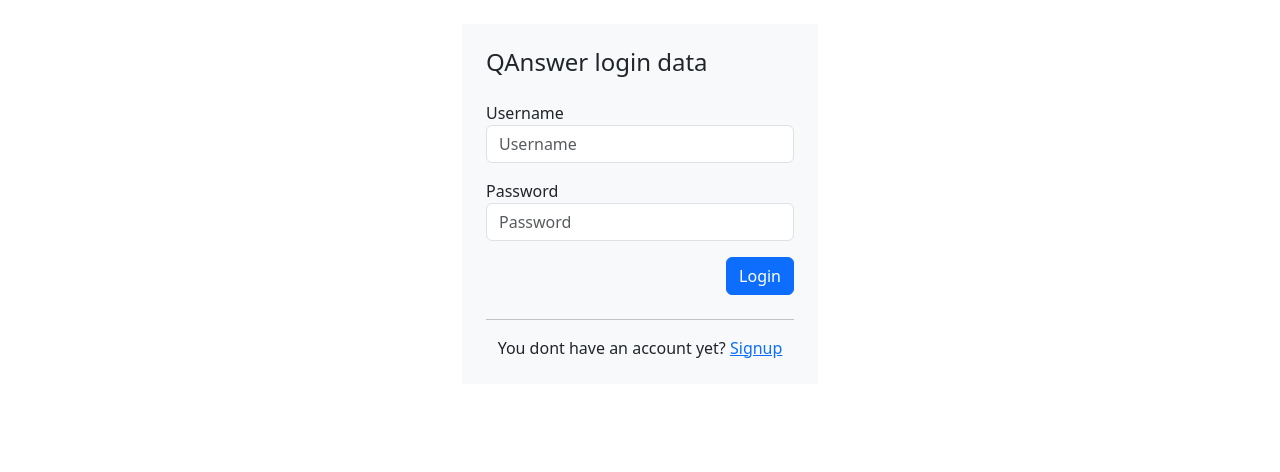
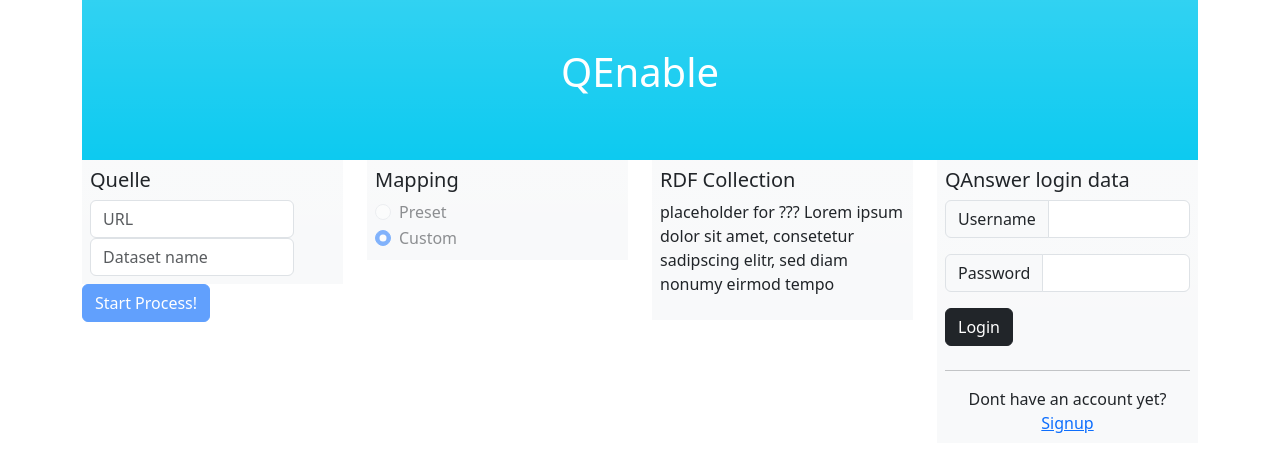
Before and after one commit to lremane/plattform-zur-datensammlung-und-suchmaschinenerzeugung, a Flask app: page / in a window 1280 px wide. Shown: the top 472 px of the page. Run offline with Flask 2, Linux system fonts and the light colour scheme; some libraries are stand-ins or nearby versions.

Commit message:
login_on_landing_page: frontend in bootstrap & unused templates removed & app modified & css modified

```diff
--- a/src/app.py
+++ b/src/app.py
@@ -15,7 +15,7 @@ crawler = RdfaCrawler()
 
 @app.route("/")
 def home():
-    return render_template('login.html')
+    return render_template('index.html')
 
 
 @app.route('/crawler-run', methods=['POST'])
@@ -47,14 +47,15 @@ def upload_data():
         pass
 
 
-@app.route('/tonys-page', methods=['POST'])
+@app.route('/check_login_data', methods=['POST'])
 def check_login_data():
-    qaclient.login(request.form.get('username'), request.form.get('password'))
+    qaclient.login(request.get_json()[0]['username'],
+                   request.get_json()[1]['password'])
 
     if qaclient.token:
-        return render_template('index.html')
+        return jsonify({'res': '1'})
     else:
-        return render_template('error.html')
+        return jsonify({'res': '0'})
 
 
 if __name__ == '__main__':
--- a/src/static/js/index.js
+++ b/src/static/js/index.js
@@ -50,6 +50,34 @@ $(function() {
         });
     };
 
+    var accountCheck = function() {
+      var $username = $('#username').val(),
+          $password = $('#password').val(),
+          $processLauncher = $('#js-process-launcher'),
+          $loginWrapper = $('#js-login-wrapper'),
+          data      = [ {"username": $username}, {"password": $password} ];
+
+      $.ajax({
+        type: 'POST',
+        url: '/check_login_data',
+        data: JSON.stringify(data),
+        contentType: 'application/json',
+        dataType: 'json',
+        success: function(e) {
+          let res = e.res;
+          if (res === '1') {
+            $processLauncher.prop("disabled", false);
+            $loginWrapper.css('visibility', 'hidden');
+          }
+          alert(res === '0' ? 'Error' : 'Success');
+        },
+        error: function() {
+          alert("something is wrong, like really wrong");
+        }
+      });
+    };
+
     $('#start-process').on('click', uploadData);
-    $('#js-crawler-luncher').on('click', crawlerRun); //start-process
+    $('#js-crawler-luncher').on('click', crawlerRun);
+    $('#js-account-check').on('click', accountCheck);
 });
--- a/src/templates/error.html
+++ b/src/templates/error.html
@@ -10,7 +10,7 @@
   <body>
     <div class="container">
       <h1> ERROR </h1>
-      <p class="h2 text-center mb-2"> Something went wrong </p>
+      <p class="h2 text-center mb-2"> Something is wrong: username, email or password. I have almost no idea (^_^)</p>
     </div>
   </body>
 </html>
--- a/src/templates/index.html
+++ b/src/templates/index.html
@@ -1,70 +1,81 @@
 <!DOCTYPE html>
 <html lang="de">
-<head>
+
+  <head>
+    <title>QEnable</title>
     <meta charset="utf-8">
     <meta name="viewport" content="width=device-width, initial-scale=1.0">
-    <title>PzDuS</title>
+    <link rel="stylesheet" href="static/css/index.css">
+    <link rel="shortcut icon" href="{{ url_for('static', filename='favicon.ico') }}">
+    <link rel="stylesheet" href="https://www.markuptag.com/bootstrap/5/css/bootstrap.min.css">
+    <script src="https://ajax.googleapis.com/ajax/libs/jquery/3.5.1/jquery.min.js"></script>
+  </head>
 
-    <!-- Stylesheet + Bootstrap-->
-    <link rel="stylesheet" href="static/css/index.css">
-    <script src="https://ajax.googleapis.com/ajax/libs/jquery/3.5.1/jquery.min.js"></script>
+  <body>
+    <div id="loading-spinner" style="display: none"></div>
 
-    <script type="text/javascript" src="{{url_for('static', filename='/js/index.js')}}"></script>
+    <div class="container">
+      <div class="p-5 text-center bg-info bg-gradient text-white">
+        <h1 class="mb-3">QEnable</h1>
+      </div>
 
-</head>
-<body>
-  <div id="loading" style="display: none"></div>
-    <div class="header grid-item">
-        <h1>Pipe1</h1>
-    </div>
-    <div class="grid-container">
-        <!-- TODO Adding Grid for responsivenes-->
-        <div class="grid-item option-card" id="url-input">
-            <h3>Quelle</h3>
-            <input placeholder="URL" type="text" id="url" class="url" name="url" value="https://www.wikidata.org/wiki/Q2079">
-            <input placeholder="filename" type="text" id="file-name" class="file-name" name="file-name">
-            <button type="button" class="getRdfButton" id="js-crawler-luncher">Get RDF</button>
+      <div class="row">
+        <div class="col">
+          <div class="p-2 text-left bg-light bg-gradient">
+            <h5 class="">Quelle</h5>
+            <div class="col-sm-10">
+              <input type="password" class="form-control" id="url" placeholder="URL">
+            </div>
+            <div class="col-sm-10">
+              <input type="password" class="form-control" id="file-name" placeholder="Dataset name">
+            </div>
+          </div>
+          <button type="button" class="btn btn-primary" id="js-process-launcher" disabled>Start Process!</button>
         </div>
 
-        <div class="grid-item option-card" id="mapping">
-            <h3>Mapping</h3>
-            <div>
-                <!-- TODO Buttongroup-->
-                <label>Preset</label>
-                <input type="radio" id="radio-preset" value="preset">
+        <div class="col">
+          <div class="p-2 text-left bg-light bg-gradient">
+            <h5 class="">Mapping</h5>
+            <div class="form-check">
+              <input class="form-check-input" type="radio" name="preset-radio" id="preset" disabled>
+              <label class="form-check-label" for="preset-radio">Preset</label>
             </div>
-            <div>
-                <label>Custom</label>
-                <input type="radio" id="radio-custom" value="custom">
+            <div class="form-check">
+              <input class="form-check-input" type="radio" name="custom-radio" id="custom" checked disabled>
+              <label class="form-check-label" for="custom-radio">Custom</label>
             </div>
+          </div>
         </div>
 
-        <div class="grid-item option-card" id="rdf-collection">
-            <h3>RDF Collection</h3>
-            <p>
-                placeholder for ???
-                Lorem ipsum dolor sit amet, consetetur sadipscing elitr, sed diam nonumy eirmod tempor
-                invidunt ut labore et dolore magna aliquyam erat, sed diam voluptua.
-                At vero eos et accusam et justo duo dolores et ea rebum.
-                Stet clita kasd gubergren, no sea takimata sanctus est Lorem ipsum dolor
-                sit amet. Lorem ipsum dolor sit amet, consetet
-            </p>
+        <div class="col">
+          <div class="p-2 text-left bg-light bg-gradient">
+            <h5 class="">RDF Collection</h5>
+            <p> placeholder for ??? Lorem ipsum dolor sit amet, consetetur sadipscing elitr, sed diam nonumy eirmod tempo </p>
+          </div>
         </div>
 
-        <div class="grid-item option-card" id="senke">
-            <h3>Senke</h3>
+        <div class="col">
+          <div class="p-2 text-left bg-light bg-gradient" id="js-login-wrapper">
+            <h5 class="">QAnswer login data</h5>
+            <div class="input-group mb-3">
+              <span class="input-group-text">Username</span>
+              <input type="text" class="form-control" aria-label="Username" name="username" id="username">
+            </div>
+            <div class="input-group mb-3">
+              <span class="input-group-text">Password</span>
+              <input type="password" class="form-control" name="password" aria-label="password" id="password">
+            </div>
+            <button type="submit" class="btn btn-md btn-block btn-dark" id="js-account-check">Login</button>
 
-            <label class="senken-label">Url</label>
-            <input type="text" id="url-3" class="url" name="url-3">
-            <br>
-            <label class="senken-label">IP-Adress</label>
-            <input type="text" id="url-3" class="url" name="url-3">
+            <hr class="mt-4">
+            <div class="col-12">
+              <p class="text-center mb-0">Dont have an account yet? <a href="https://qanswer-frontend.univ-st-etienne.fr/user/signup">Signup</a></p>
+            </div>
+          </div>
+        </div>
+      </div>
+    </div>
+  </body>
+  <script type="text/javascript" src="{{url_for('static', filename='js/index.js')}}"></script>
 
-        </div>
-    </div>
-    <div class="grid-item footer">
-        <button type="button" class="startButton" id="start-process">Start Process! </button>
-    </div>
-
-</body>
 </html>
--- a/src/templates/login.html
+++ /dev/null
@@ -1,42 +0,0 @@
-<!DOCTYPE html>
-<html lang="en">
-  <head>
-    <title>Login</title>
-    <meta charset="utf-8">
-    <meta name="viewport" content="width=device-width, initial-scale=1">
-    <!-- Bootstrap CSS -->
-    <link rel="stylesheet" href="https://www.markuptag.com/bootstrap/5/css/bootstrap.min.css">
-    <link rel="shortcut icon" href="{{ url_for('static', filename='favicon.ico') }}">
-  </head>
-  <body>
-    <div class="container">
-      <div class="row">
-        <div class="col-md-4 offset-md-4">
-          <div class="login-form bg-light mt-4 p-4">
-            <form action="{{ url_for('check_login_data') }}" method="post" class="row g-3">
-              <h4>QAnswer login data</h4>
-              <div class="col-12">
-                <label>Username</label>
-                <input type="text" name="username" class="form-control" placeholder="Username">
-              </div>
-              <div class="col-12">
-                <label>Password</label>
-                <input type="password" name="password" class="form-control" placeholder="Password">
-              </div>
-              <div class="col-12">
-                <button type="submit" class="btn btn-larg btn-primary float-end">Login</button>
-              </div>
-            </form>
-            <hr class="mt-4">
-            <div class="col-12">
-              <p class="text-center mb-0">You dont have an account yet? <a href="https://test.qanswer.eu/user/signup">Signup</a></p>
-            </div>
-          </div>
-        </div>
-      </div>
-    </div>
-
-    <!-- Bootstrap JS -->
-    <script src="https://www.markuptag.com/bootstrap/5/js/bootstrap.bundle.min.js"></script>
-  </body>
-</html>
```
Also changed, not shown: src/static/css/index.css (+1 -60 lines).
